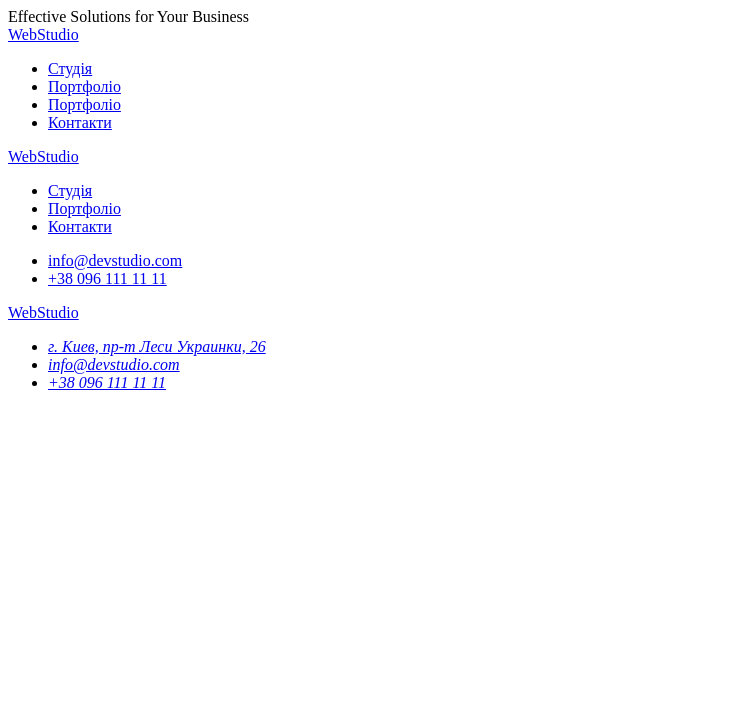
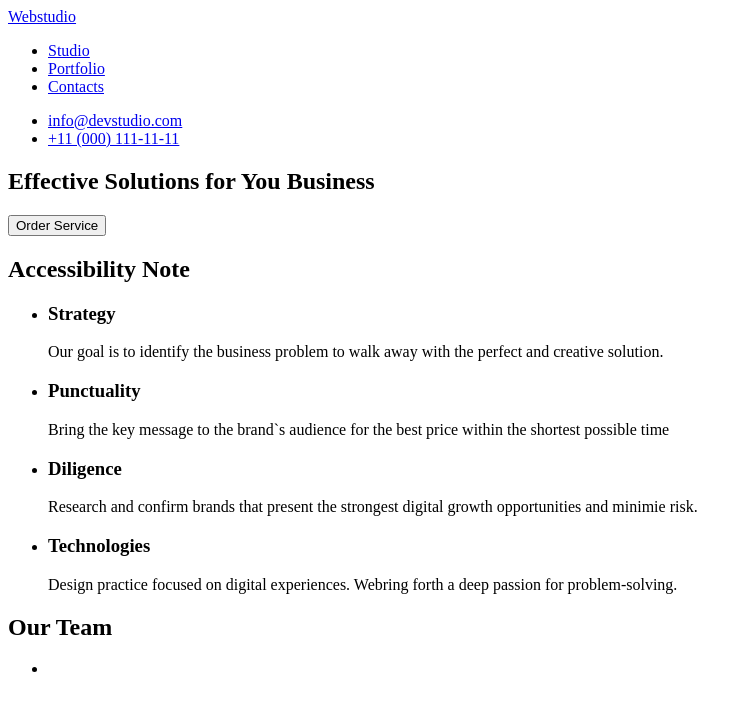
Before and after one commit to Costantin777/goit-markup-hw-01, a plain HTML site: page index.html in a window 1280 px wide. Shown: the whole page, without its empty margins (0-752 px from the left). Drawn offline with Linux system fonts and the light colour scheme.

Commit message:
update index.html file

```diff
--- a/index.html
+++ b/index.html
@@ -1,40 +1,58 @@
-<html>
-    <head>Effective Solutions for Your Business</head>
+<!DOCTYPE html>
+<html lang="en">
+<head>
+    <meta charset="UTF-8">
+    <meta name="viewport" content="width=device-width, initial-scale=1.0">
+    <title>Document</title>
+</head>
 <body>
+    <header>
         <nav>
-            <a href="index.html" class="logo"><span class="web">Web</span>Studio</a>
+        <a href="./index.html">Webstudio</a>
+
         <ul>
-                <li><a href="/studio">Студія</a></li>
-                <li><a href="/portfolio">Портфоліо</a></li>
-                <li><a href="portfolio.html">Портфоліо</a></li>
-                <li><a href="/contact">Контакти</a></li>
+            <li><a href="#">Studio </a></li>
+            <li><a href="#">Portfolio</a></li>
+            <li><a href="#">Contacts</a></li>
         </ul>
     </nav>
-        <header>
-            <nav>
-                <a href="index.html" class="logo"><span class="web">Web</span>Studio</a>
-                <ul>
-                    <li><a href="/studio">Студія</a></li>
-                    <li><a href="portfolio.html">Портфоліо</a></li>
-                    <li><a href="/contact">Контакти</a></li>
-                </ul>
-            </nav>
+    <adress>
         <ul>
            <li><a href="mailto:info@devstudio.com">info@devstudio.com</a></li>
-                <li><a href="tel:+380961111111">+38 096 111 11 11</a></li>
+           <li><a href="tel:+110001111111">+11 (000) 111-11-11</a></li>
            </ul>
+           </adress>
            </header>
-        <main></main>
-        <!-- footer -->
-        <footer>
-            <a href="index.html" class="logo"><span class="web">Web</span>Studio</a>
-            <address>
+           <main>
+          <section id="baner">
+            <h1>Effective Solutions for You Business</h1>
+            <button type="button">Order Service</button>
+            </section>
+            <section id="block">
+                <h2>Accessibility Note</h2>
                 <ul>
-                    <li><a href="/">г. Киев, пр-т Леси Украинки, 26</a></li>
-                    <li><a href="mailto:info@devstudio.com">info@devstudio.com</a></li>
-                    <li><a href="tel:+380961111111">+38 096 111 11 11</a></li>
+                    <li>
+                        <h3>Strategy</h3>
+                        <p>Our goal is to identify the business problem to walk away with the perfect and creative solution.</p>
+                    </li>
+                    <li>
+                        <h3>Punctuality</h3>
+                        <p>Bring the key message to the brand`s audience for the best price within the shortest possible time</p>
+                    </li>
+                    <li>
+                        <h3>Diligence</h3>
+                        <p>Research and confirm brands that present the strongest digital growth opportunities and minimie risk.</p>
+                    </li>
+                    <li>
+                        <h3>Technologies</h3>
+                        <p>Design practice focused on digital experiences. Webring forth a deep passion for problem-solving.</p>
+                    </li>
                 </ul>
-            </address>
-        </footer>
+            </section>
+            <section id="Team">
+                <h2>Our Team</h2>
+                <ul>
+                    <li>
+
 </body>
 </html>
```
Lines whose indentation alone changed are shown as unchanged.
